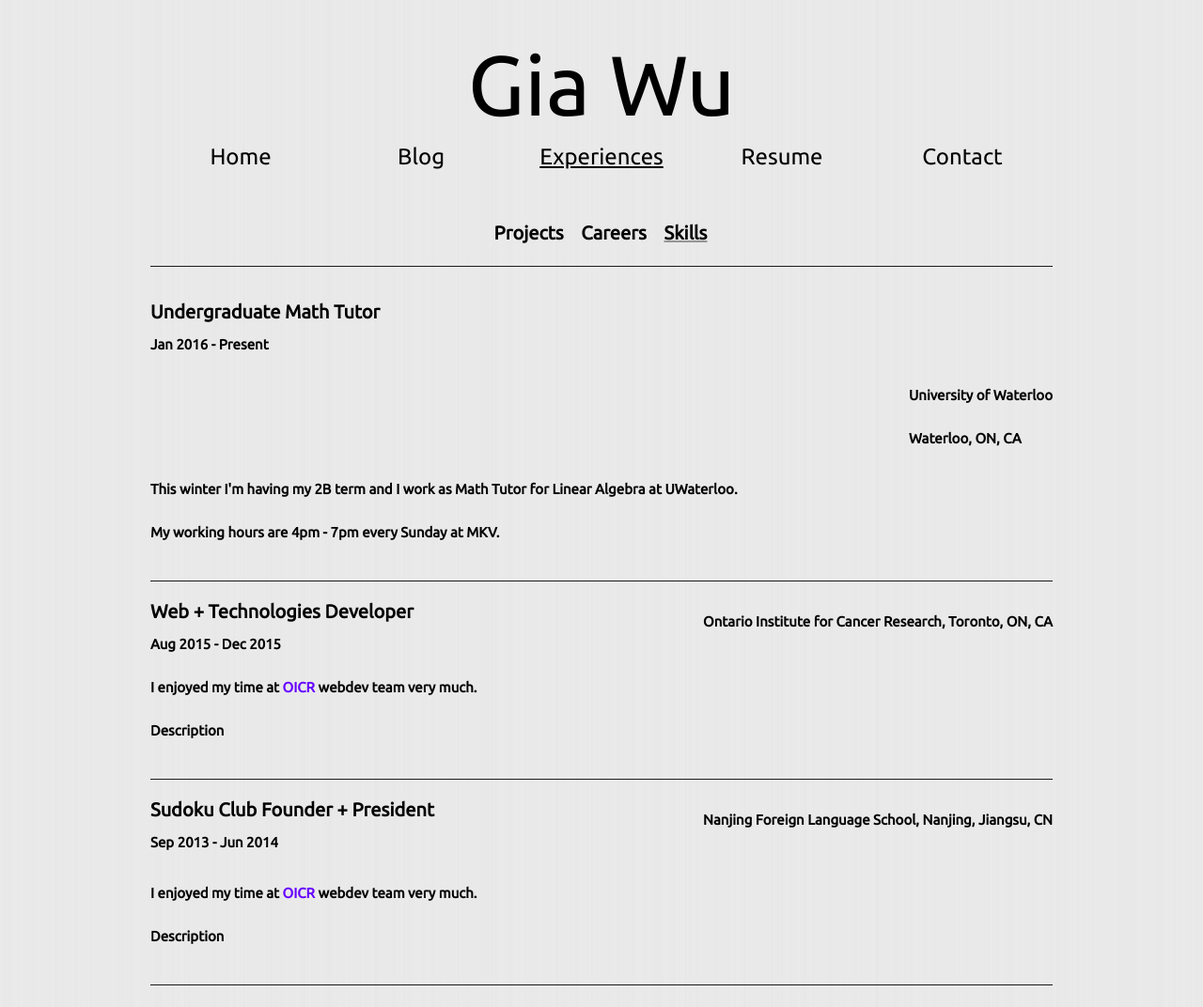
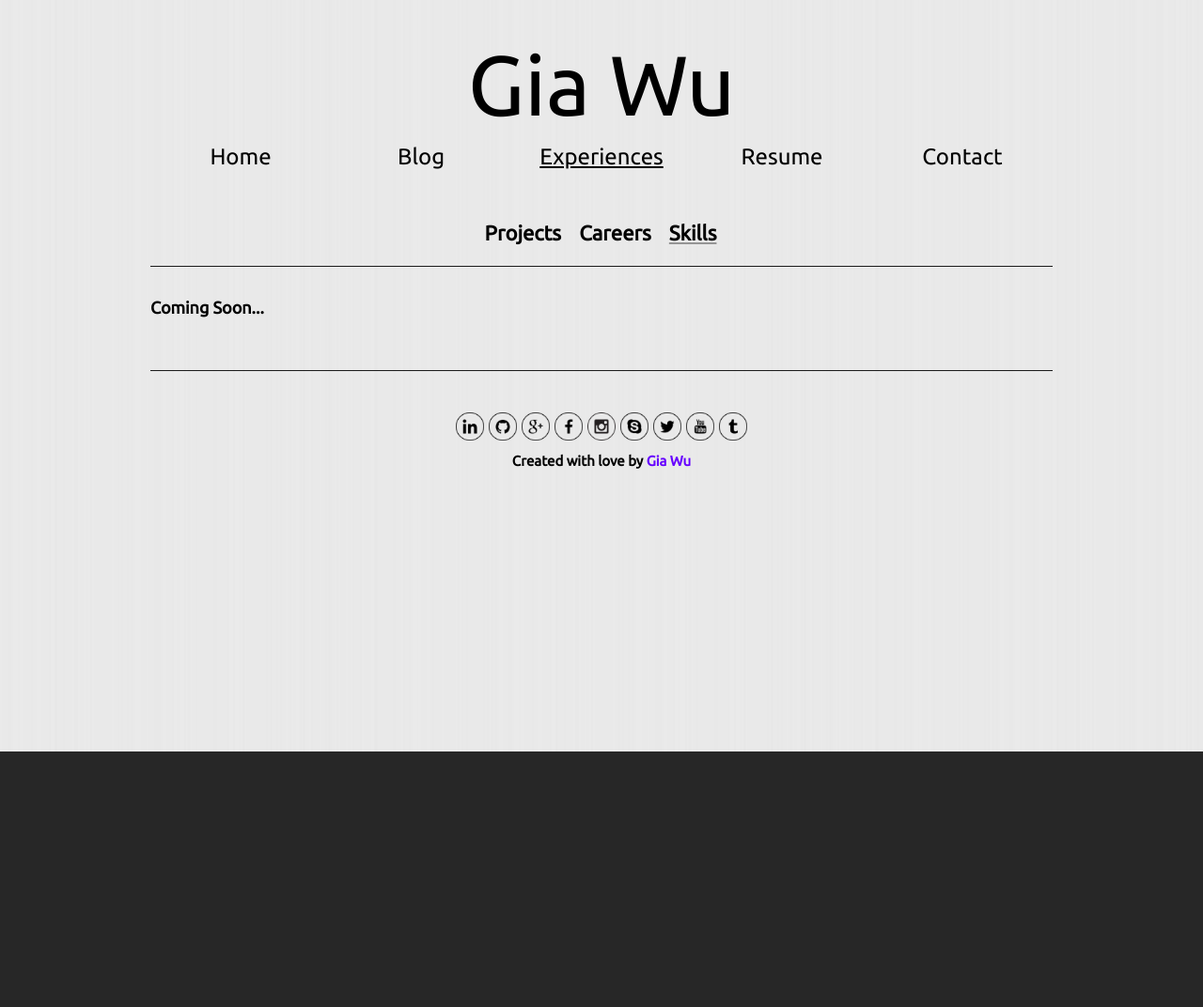
Before and after one commit to gia-yutongwu/personal-website, a plain HTML site: page skills.html in a window 1280 px wide. Shown: the top 1072 px of the page at 94% size. After the commit the page ends 800 px from the top, so only its background shows below. Drawn offline with Linux system fonts and the light colour scheme.

Commit message:
content change

```diff
--- a/css/style.css
+++ b/css/style.css
@@ -15,7 +15,7 @@ body {
 	padding:0;
 	width:100%;
 	color:#000;
-	font: bold 20px/30px "Ubuntu", sans-serif;
+	font: bold 22px/30px "Ubuntu", sans-serif;
 	font-family: "Ubuntu" !important;
 	background:#272727 url(../images/main_bg.gif) repeat left top;
 }
@@ -434,9 +434,10 @@ a:hover {
 }
 
 #blog_title {
-	font-size: 20px;
+	font-size: 24px;
+	font-style: bold;
 }
 
 #blog_content {
-	font-size: 15px;
+	font-size: 18px;
 }
--- a/skills.html
+++ b/skills.html
@@ -43,40 +43,13 @@
           </ul>
         </div>
       </div>
+
+
       <div class="mainbar">
         <div class="article">
-          <div>
-          <div style="display: inline">
-          <h2 id="blog_title" >Undergraduate Math Tutor</h2>
-          <p id="blog_content">Jan 2016 - Present</p>
-          </div>
-          <div style="float:right; display: inline;">
-          <p id="blog_content">University of Waterloo</p>
-          <p id="blog_content">Waterloo, ON, CA </p>
-          </div>
-        </div>
           <div class="clr"></div>
-          <p id="blog_content">This winter I'm having my 2B term and I work as Math Tutor for Linear Algebra at UWaterloo. </p>
-          <p id="blog_content">My working hours are 4pm - 7pm every Sunday at MKV. </p>
-        </div>
-      </div>
-      <div class="mainbar">
-        <div class="article">
-          <h2 id="blog_title" style="display: inline">Web + Technologies Developer</h2>
-          <p id="blog_content" style="float:right; display: inline">Ontario Institute for Cancer Research, Toronto, ON, CA</p>
-          <p id="blog_content">Aug 2015 - Dec 2015 </p>
-          <p id="blog_content">I enjoyed my time at <a href="http://oicr.on.ca/" target="_blank">OICR</a> webdev team very much. </p>
-          <p id="blog_content">Description</p>
-        </div>
-      </div>
-      <div class="mainbar">
-        <div class="article">
-          <h2 id="blog_title" style="display: inline">Sudoku Club Founder + President</h2>
-          <p id="blog_content" style="float:right; display: inline">Nanjing Foreign Language School, Nanjing, Jiangsu, CN</p>
-          <p id="blog_content">Sep 2013 - Jun 2014 </p>
-          <div class="clr"></div>
-          <p id="blog_content">I enjoyed my time at <a href="http://oicr.on.ca/" target="_blank">OICR</a> webdev team very much. </p>
-          <p id="blog_content">Description</p>
+          <p id="blog_content">Coming Soon...</p>
+          <p id="blog_content"></p>
         </div>
       </div>
       <div class="clr"></div>
```
Also changed, not shown: careers.html (+5 -5 lines), experience.html (+5 -10 lines).
